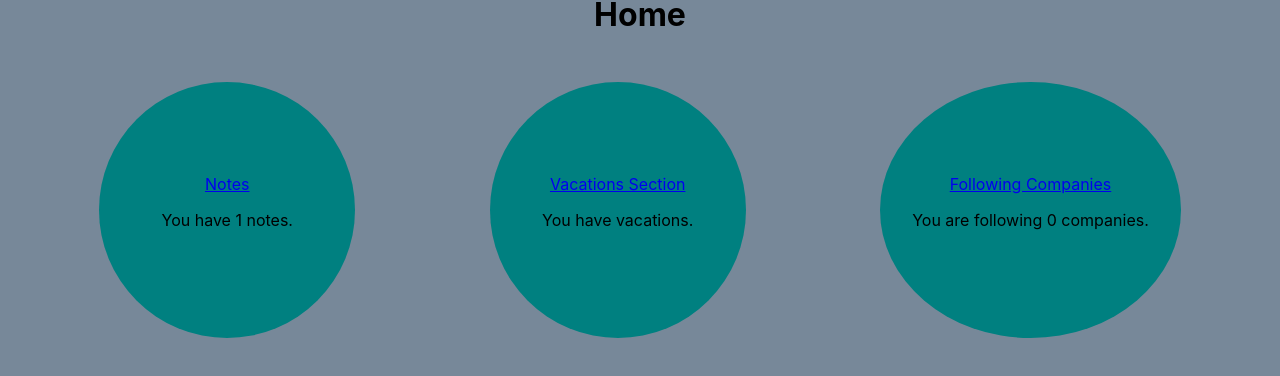
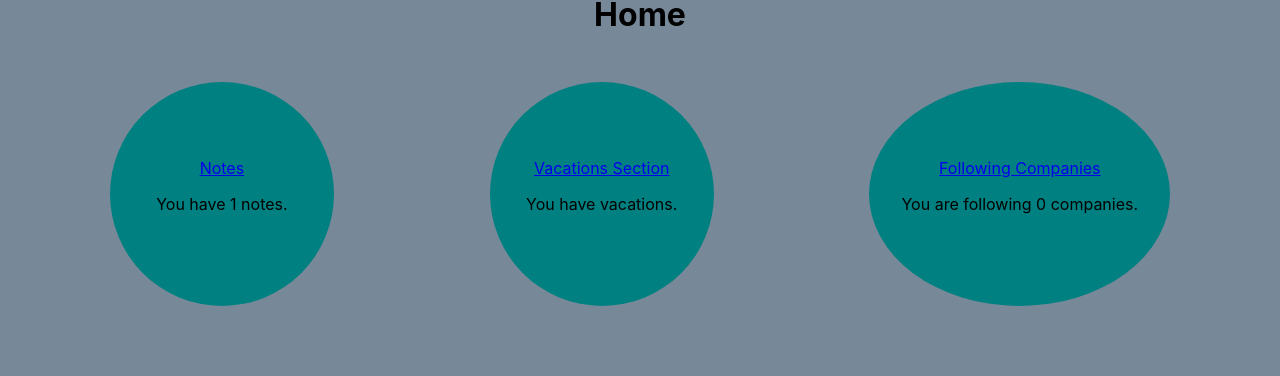
Before and after one commit to Philsun01/acme-portfolio, a React (Create React App) app: page / in a window 1280 px wide. Shown: the part 170-546 px from the top of the page. Built offline with nearby package versions, Linux system fonts and the light colour scheme; no server answers.

Commit message:
added go back link

```diff
--- a/src/App.css
+++ b/src/App.css
@@ -42,8 +42,8 @@ img {
 }
 
 .section {
-  min-width: 12rem;
-  min-height: 12rem;
+  min-width: 10rem;
+  min-height: 10rem;
   border-radius: 50%;
   background-color: teal;
   font-size: 1rem;
--- a/src/App.js
+++ b/src/App.js
@@ -50,6 +50,7 @@ function App() {
   return (
     <div className="App">
       <UserHeader user = {user} newUser = {newUser}/>
+      {params.view !== 'home' && <a href = {'#view=home'}>Go Back</a> }
       {params.view === 'home' && <Home notesQty = {notes.length}
             vacationsQty = {vacations.length}
             companiesQty = {followingCompanies.length} />}
```
